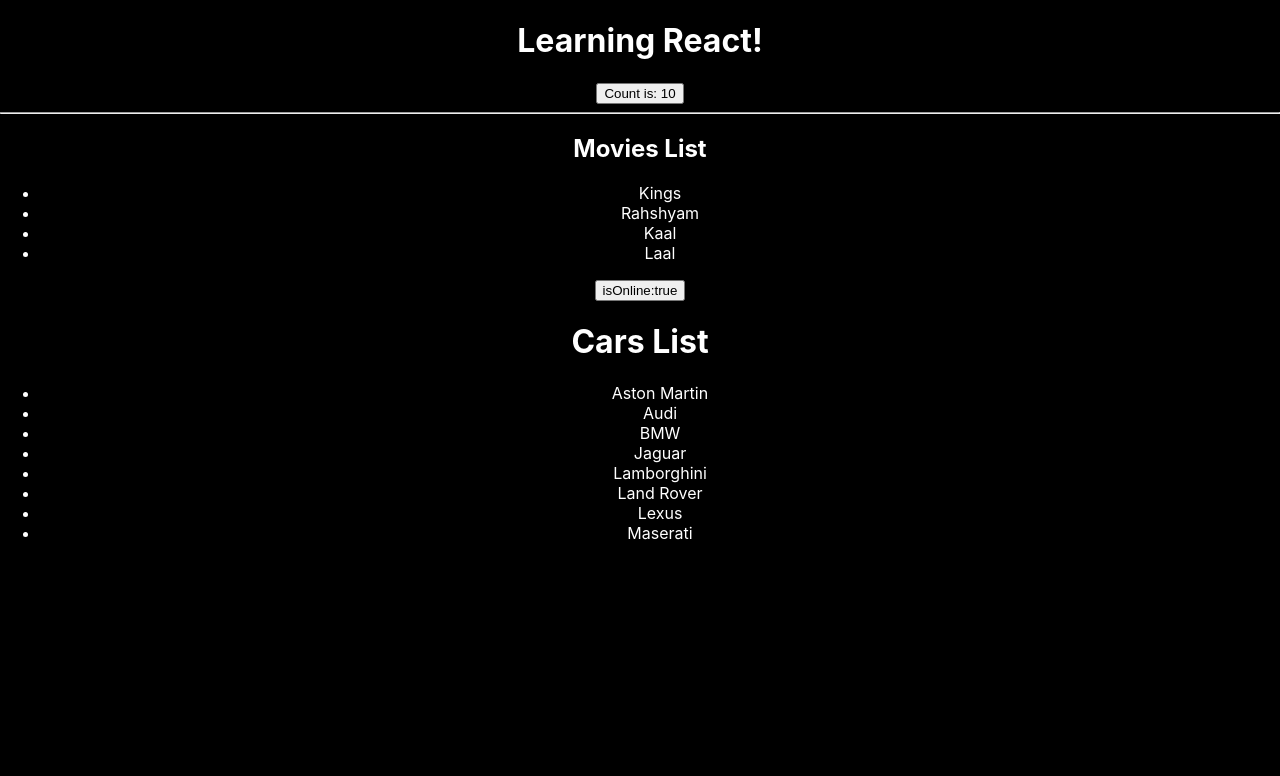
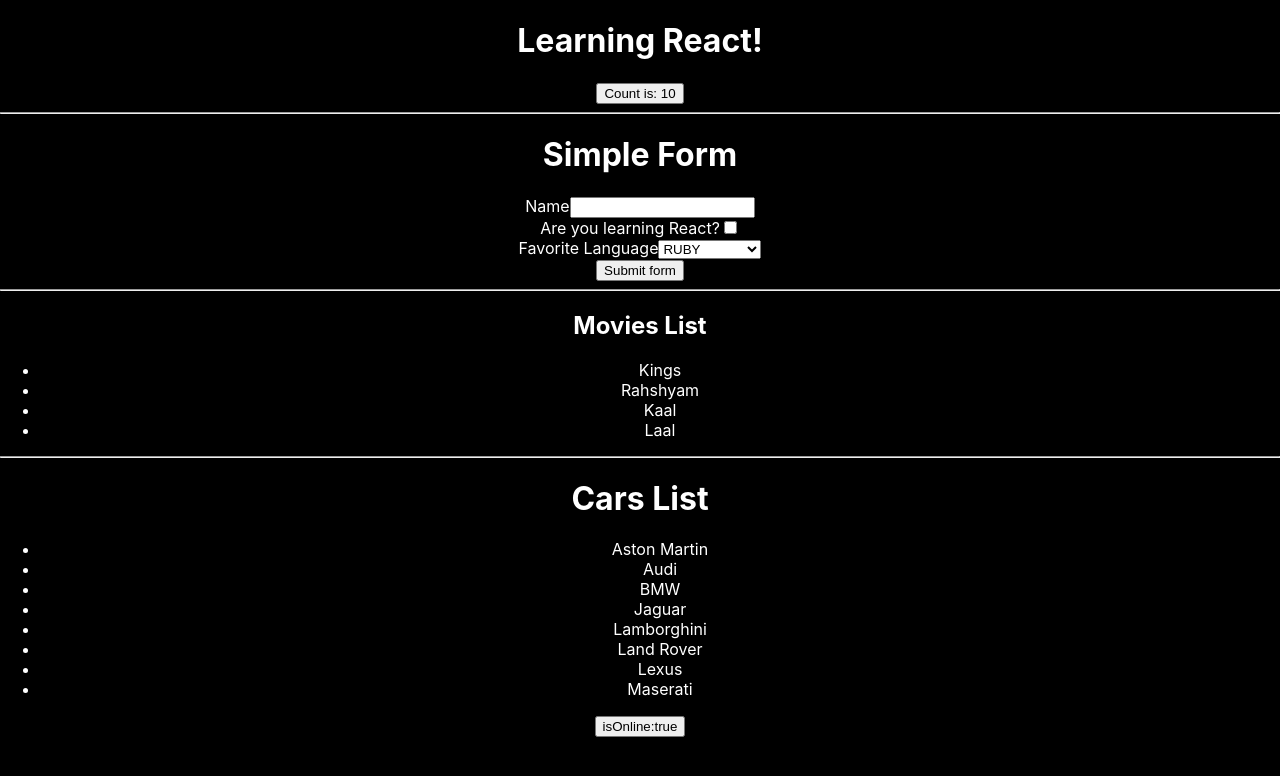
Before and after one commit to devlearning9874/LearningReact, a React (Create React App) app: page / in a window 1280 px wide. Shown: the top 776 px of the page. Built offline with nearby package versions, Linux system fonts and the light colour scheme.

Commit message:
Learnt Props Axios useState useEffect Form Conditional-Rendering

```diff
--- a/package.json
+++ b/package.json
@@ -6,6 +6,7 @@
     "@testing-library/jest-dom": "^5.12.0",
     "@testing-library/react": "^11.2.6",
     "@testing-library/user-event": "^12.8.3",
+    "axios": "^0.21.1",
     "react": "^17.0.2",
     "react-dom": "^17.0.2",
     "react-scripts": "4.0.3",
--- a/src/App.js
+++ b/src/App.js
@@ -4,6 +4,8 @@ import Counter from './component/Counter';
 import  MoviesList  from './component/MoviesList';
 import  PropsDemo  from './component/PropsDemo';
 import  Speedometer from './component/Speedometer';
+import  ApiCall from './component/ApiCall';
+import SimpleForm from './component/SimpleForm';
 
 function App() {
 
@@ -13,9 +15,23 @@ function App() {
     <div className="App">
       <h1>Learning React!</h1>
       <Counter />
-      {isOnline ? <MoviesList /> : <Speedometer />}
+      <SimpleForm />
+      {isOnline
+       ?
+       <div>
+       <MoviesList />
+       <PropsDemo />
+       </div>
+       :
+       <div>
+       <Speedometer />
+       <ApiCall />
+       </div>
+       }
       <button onClick={()=>setisOnline(!isOnline)}>isOnline:{isOnline.toString()}</button>
-      <PropsDemo />
+
+
+
     </div>
   );
 }
--- /dev/null
+++ b/src/component/ApiCall.js
@@ -0,0 +1,35 @@
+import React, {useEffect, useState} from 'react'
+import axios from "axios"
+
+const ApiCall = () => {
+
+    const [users, setUsers] = useState(null);
+    const [error, setError] = useState(null);
+
+   useEffect( () =>{
+
+       axios.get('https://jsonplaceholder.typicode.com/users')
+       .then((response)=>{
+          console.log(response);
+          setUsers(response.data);
+       }).catch((error)=>{
+          console.log(error);
+          setError(error.message);
+       })
+
+   }, [])
+
+    return (
+        <div>
+
+        <hr />
+
+        <h2>User Data Call</h2>
+
+            {users && <pre>{JSON.stringify(users,null,2)}</pre>}
+            {error && <h4>Error is: {error}</h4>}
+        </div>
+    )
+}
+
+export default ApiCall
--- a/src/component/PropsDemo.js
+++ b/src/component/PropsDemo.js
@@ -14,6 +14,7 @@ const PropsDemo = () => {
   ];
 
   return <div>
+      <hr />
       <h1>Cars List</h1>
        <Cars  cars={cars} />
   </div>;
--- /dev/null
+++ b/src/component/SimpleForm.js
@@ -0,0 +1,48 @@
+import React, { useState } from "react";
+
+const SimpleForm = () => {
+  const [name, setName] = useState("");
+  const [isChecked, setIsChecked] = useState(false); //initially false for checked input
+  const [favLanguage, setfavLanguage] = useState('Ruby')
+  const handleSubmit = (e) => {
+    e.preventDefault(); //cancels default behaviour of form (ex: submit or post data on same page and refresh it )
+    console.log("Form submitted with value:", { name, isChecked, favLanguage }); //passing name as object
+  };
+
+  return (
+    <div>
+      <hr />
+      <h1>Simple Form</h1>
+      <form onSubmit={handleSubmit}>
+        <label htmlFor="name">Name</label>
+        <input
+          type="text"
+          id="name"
+          value={name}
+          onChange={(e) => setName(e.target.value)}
+        />
+        <br />
+        <label htmlFor="checkbox">Are you learning React?</label>
+        <input
+          type="checkbox"
+          id="checkbox"
+          checked={isChecked}
+          onChange={(e) => setIsChecked(e.target.checked)}
+        />
+        {/*We use is as checkbox same as label for attributes*/}
+        <br />
+        <label htmlFor="favLanguage">Favorite Language</label>
+        <select id="favLanguage" value={favLanguage}  onChange={(e)=>setfavLanguage(e.target.value)} >
+            <option value="ruby">RUBY</option>
+            <option value="php">PHP</option>
+            <option value="javascript">JAVASCRIPT</option>
+            <option value="csharp">C#</option>
+        </select>
+        <br />
+        <input type="submit" value="Submit form" />
+      </form>
+    </div>
+  );
+};
+
+export default SimpleForm;
--- a/src/component/Speedometer.js
+++ b/src/component/Speedometer.js
@@ -12,6 +12,12 @@ import React, {useState, useEffect} from 'react'
 
     useEffect(() => {
        console.log("Currrent speed changed to:", speed);
+        return () =>{
+                 //Cleaner function returns before effect.
+          console.log("Older value of speed", speed);
+        }
+
+
     }, [speed])
 
     useEffect(() => {
```
Also changed, not shown: 2 other files (tests, documents, lock files or other folders).
